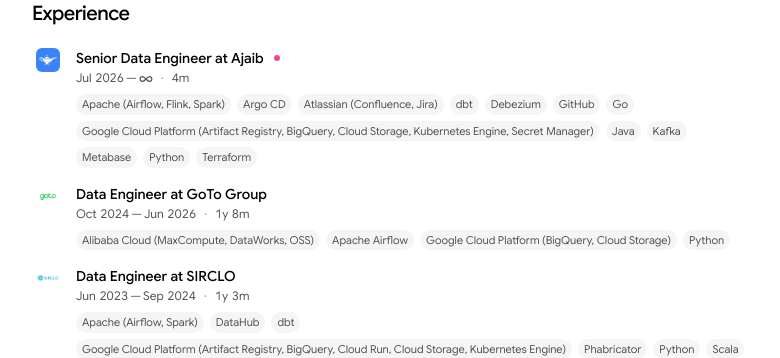
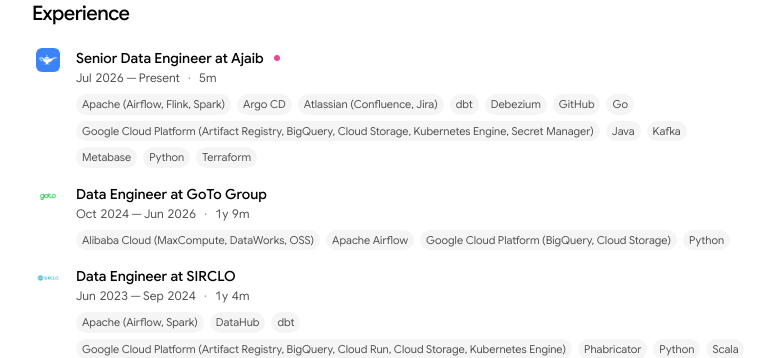
Before and after one commit to andresitorusz/andresitorusz.github.io, a Next.js app: page / in a window 1280 px wide. Shown: the part 364-722 px from the top of the page, without its empty margins (248-1028 px from the left). Built offline with nearby package versions, Linux system fonts and the light colour scheme; no server answers.

Commit message:
fix: inclusive month count

```diff
--- a/src/components/experience.tsx
+++ b/src/components/experience.tsx
@@ -1,5 +1,5 @@
 import { useState } from 'react';
-import { ChevronDown, Infinity } from 'lucide-react';
+import { ChevronDown } from 'lucide-react';
 import { differenceInMonths, parse } from 'date-fns';
 import { EXPERIENCES, ExperienceItemData } from 'data/profile';
 import { cn } from 'lib/cn';
@@ -77,11 +77,7 @@ function ExperienceRow({ experience }: { experience: ExperienceItemData }) {
           <dd className="flex items-center gap-0.5 tabular-nums">
             {start && <span>{start}</span>}
             <span>—</span>
-            {end ? (
-              <span>{end}</span>
-            ) : (
-              <Infinity className="size-3.5 translate-y-px" aria-label="Present" />
-            )}
+            {end ? <span>{end}</span> : <span>Present</span>}
           </dd>
           <span className="tabular-nums text-subtle">·</span>
           <dd className="tabular-nums">{formatDuration(start, end)}</dd>
@@ -106,7 +102,8 @@ function ExperienceRow({ experience }: { experience: ExperienceItemData }) {
 function formatDuration(start: string, end?: string) {
   const startDate = parse(start, 'MMM yyyy', new Date());
   const endDate = end ? parse(end, 'MMM yyyy', new Date()) : new Date();
-  const months = Math.max(0, differenceInMonths(endDate, startDate));
+  // Inclusive month count: Feb 2021 – Feb 2022 is 1y 1m.
+  const months = differenceInMonths(endDate, startDate) + 1;
   const years = Math.floor(months / 12);
   const rest = months % 12;
   return years > 0 ? `${years}y ${rest}m` : `${rest}m`;
```
